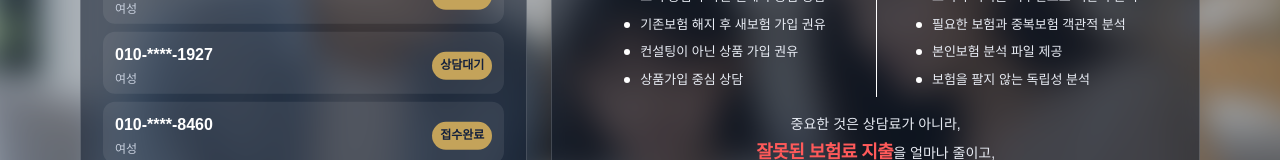
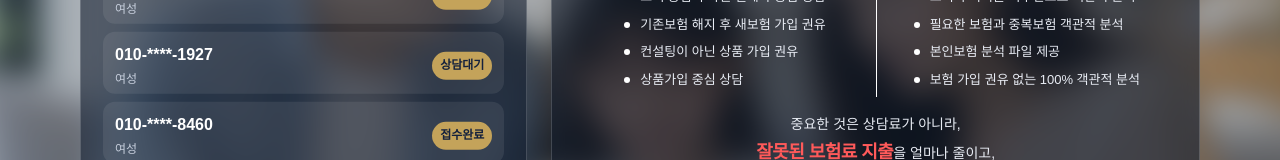
Before and after one commit to archon3338-wq/insurance-homepage, a Next.js app: page / in a window 1280 px wide. Shown: the part 283-443 px from the top of the page. Built offline with nearby package versions, Linux system fonts and the light colour scheme; a web font is replaced by a local one.

Commit message:
update site title

```diff
--- a/app/HomeHero.tsx
+++ b/app/HomeHero.tsx
@@ -122,7 +122,7 @@ export default function HomeHero() {
                   <li>고객의 이익을 최우선으로 객관적 분석</li>
                   <li>필요한 보험과 중복보험 객관적 분석</li>
                   <li>본인보험 분석 파일 제공</li>
-                  <li>보험을 팔지 않는 독립성 분석</li>
+                  <li>보험 가입 권유 없는 100% 객관적 분석</li>
                 </ul>
               </div>
             </div>
--- a/preview.html
+++ b/preview.html
@@ -57,7 +57,7 @@
                     <li>고객의 이익을 최우선으로 객관적 분석</li>
                     <li>필요한 보험과 중복보험 객관적 분석</li>
                     <li>본인보험 분석 파일 제공</li>
-                    <li>보험을 팔지 않는 독립성 분석</li>
+                    <li>보험 가입 권유 없는 100% 객관적 분석</li>
                   </ul>
                 </div>
               </div>
```
